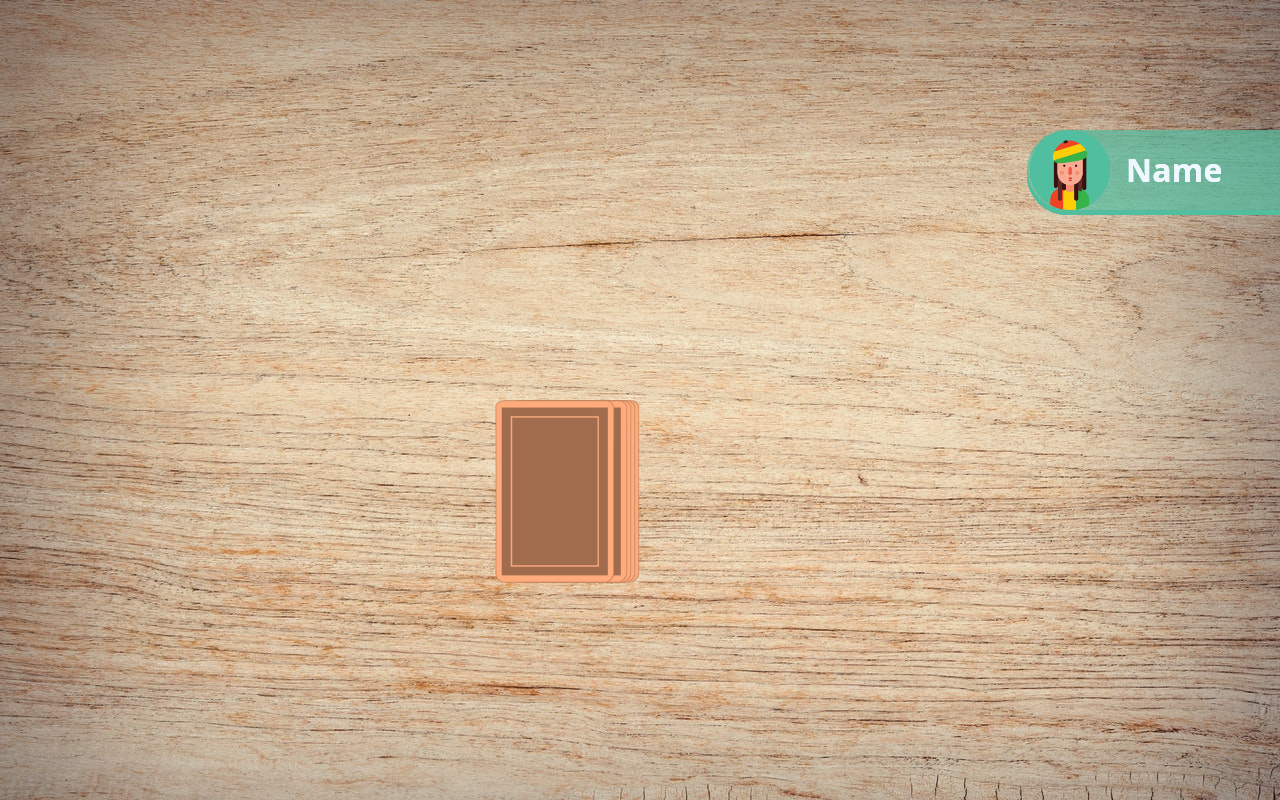
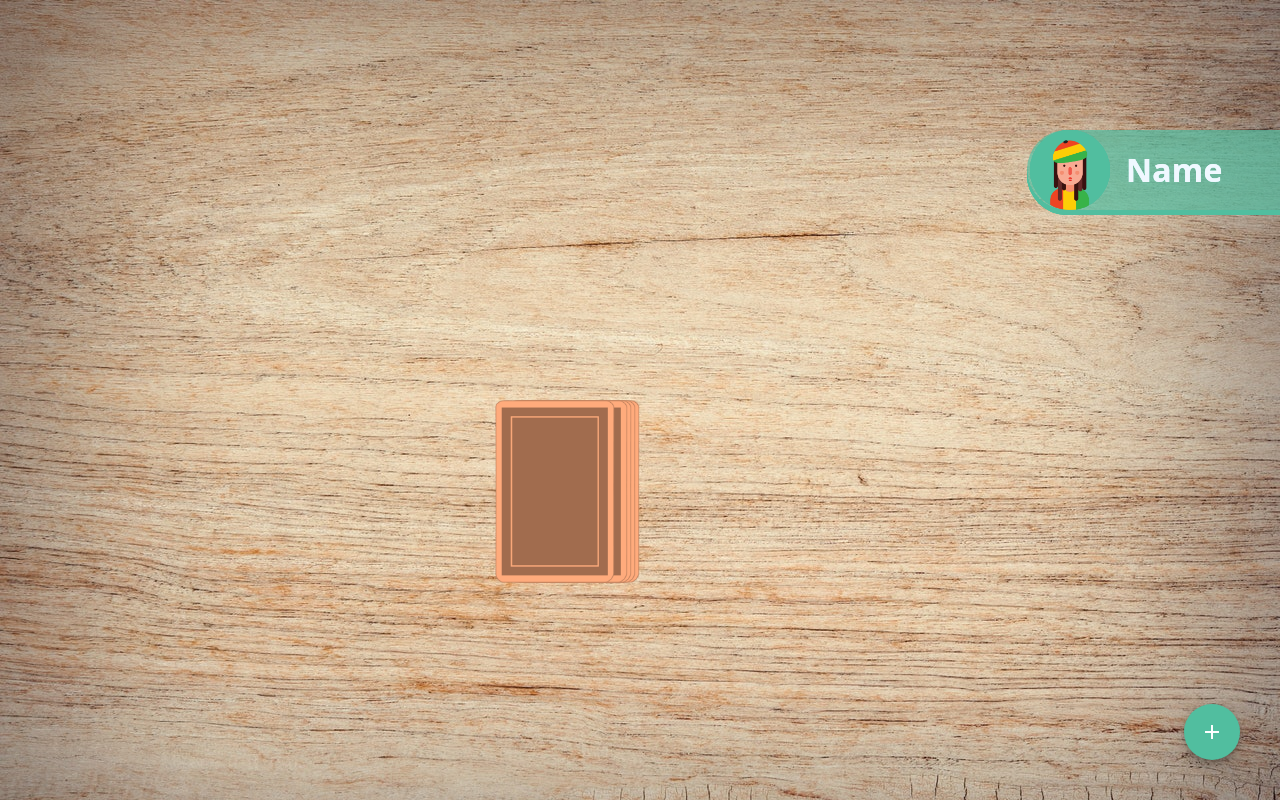
Before and after one commit to richardlieknis/RingOfFire, an Angular app: page /game in a window 1280 px wide. Built offline with nearby package versions, Linux system fonts and the light colour scheme.

Commit message:
add button and dialog added

```diff
--- /dev/null
+++ b/src/app/dialog-add-player/dialog-add-player.component.html
@@ -0,0 +1,12 @@
+<h1 mat-dialog-title>Hi</h1>
+<div mat-dialog-content>
+    <p>Please enter your name</p>
+    <mat-form-field>
+        <mat-label>Name</mat-label>
+        <input matInput [(ngModel)]="name">>
+    </mat-form-field>
+</div>
+<div mat-dialog-actions>
+    <button mat-button (click)="onNoClick()">No Thanks</button>
+    <button mat-button [mat-dialog-close]="onNoClick()" cdkFocusInitial>Ok</button>
+</div>
--- /dev/null
+++ b/src/app/dialog-add-player/dialog-add-player.component.ts
@@ -0,0 +1,19 @@
+import { Component, OnInit } from '@angular/core';
+
+@Component({
+  selector: 'app-dialog-add-player',
+  templateUrl: './dialog-add-player.component.html',
+  styleUrls: ['./dialog-add-player.component.scss']
+})
+export class DialogAddPlayerComponent implements OnInit {
+  name:string = '';
+  onNoClick() {
+    console.log("test");
+  }
+
+  constructor(){}
+
+  ngOnInit(): void {
+      //
+  }
+}
--- a/src/app/game/game.component.html
+++ b/src/app/game/game.component.html
@@ -14,3 +14,7 @@
         <img (click)="takeCard()" *ngIf="pickCardAnimation" class="pick-card" style="right: 25px;" src="/assets/img/cards/{{currentCard}}.png">
     </div>
 </div>
+
+<button mat-fab color="warn" (click)="openDialog()" style="background-color: #51BE9F;" class="btn-add">
+          <mat-icon>add</mat-icon>
+        </button>
--- a/src/app/game/game.component.scss
+++ b/src/app/game/game.component.scss
@@ -55,3 +55,9 @@
         transform: scale(1) rotate(0deg) translateY(-50px)translateX($dropCard);
     }
 }
+
+.btn-add {
+    position: absolute;
+    bottom: 40px;
+    right: 40px;
+}
--- a/src/app/game/game.component.ts
+++ b/src/app/game/game.component.ts
@@ -1,6 +1,8 @@
 import { Component, OnInit } from '@angular/core';
 import { Game } from 'src/models/game';
-
+import { MatButtonModule } from '@angular/material/button';
+ import {MatDialog, MatDialogRef} from '@angular/material/dialog';
+import { DialogAddPlayerComponent } from '../dialog-add-player/dialog-add-player.component';
 
 @Component({
   selector: 'app-game',
@@ -12,7 +14,7 @@
   currentCard: string = '';
   game: Game;
 
-  constructor(){}
+  constructor(public dialog: MatDialog){}
 
   ngOnInit(): void {
       this.game = new Game();
@@ -33,4 +35,12 @@
     }
   }
 
+   openDialog(): void {
+    const dialogRef = this.dialog.open(DialogAddPlayerComponent);
+
+    dialogRef.afterClosed().subscribe(result => {
+      console.log('The dialog was closed');
+    });
+  }
+
 }
```
Also changed, not shown: src/app/app.module.ts (+17 -2 lines), src/app/dialog-add-player/dialog-add-player.component.scss (added), 1 other file (tests, documents, lock files or other folders).
